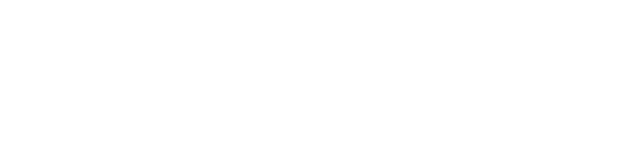
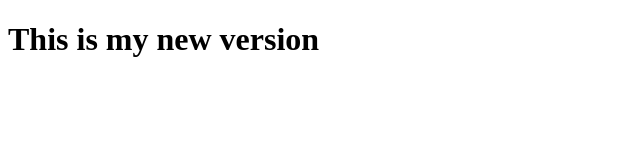
Before and after one commit to hifza2366/my-repo, a plain HTML site: page index.html in a window 1280 px wide. Shown: the whole page, without its empty margins (0-640 px from the left). Drawn offline with Linux system fonts and the light colour scheme.

Commit message:
this is a 2nd version

```diff
--- a/index.html
+++ b/index.html
@@ -6,6 +6,6 @@
     <title>Document</title>
 </head>
 <body>
-
+    <h1>This is my new version </h1>
 </body>
 </html>
```
